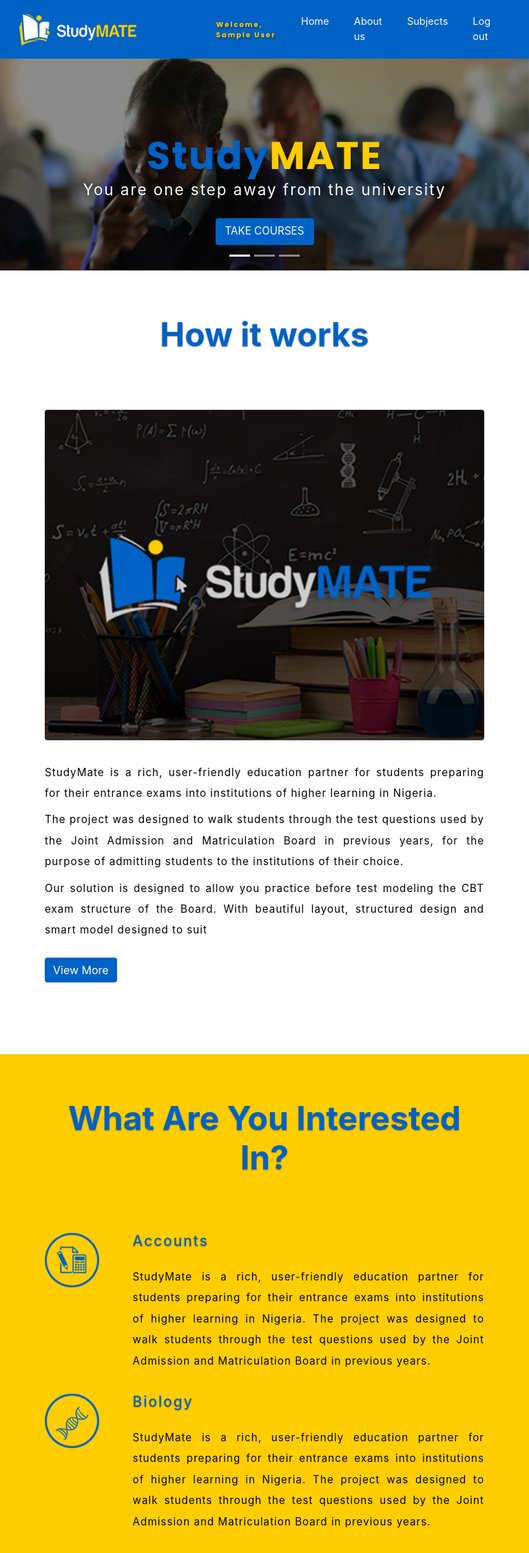
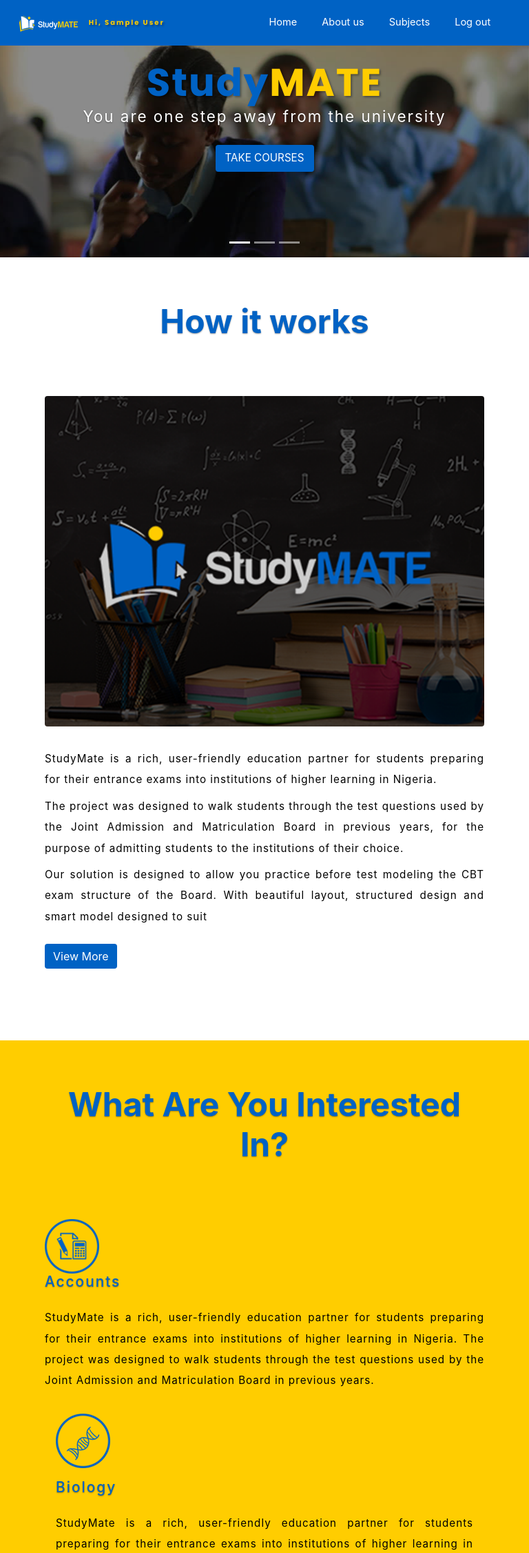
Before and after one commit to achugo/studymate, a PHP site: page /index.php in a window 768 px wide. Shown: the top 2251 px of the page at 69% size. Run offline with PHP 8.4, Linux system fonts and the light colour scheme; the visitor is signed in with stand-in values (Sample User, id 1); some libraries are stand-ins or nearby versions.

Commit message:
forced update to sync up with current state of repository

```diff
--- a/index.php
+++ b/index.php
@@ -122,10 +122,10 @@ include 'menu.php';
 
 
        <div class="col-lg-6">
-        	<div class="first">
+        	<div class="first col-xs-12">
 					<img src="img/bio.png" class="up" alt="Biology"></div>
 
-					<div class="second">
+					<div class="second col-xs-12">
 						<h4 class="sub-hd mb-4">Biology</h4>
 
 						<p class="color-blue">StudyMate is a rich, user-friendly education partner for students preparing for their entrance exams into institutions of higher learning in Nigeria.
--- a/menu.php
+++ b/menu.php
@@ -5,47 +5,47 @@
 <!-- Navigation -->
 <nav class="navbar navbar-expand-md navbar-light bg-light sticky-top">
 <div class="container-fluid">
-	<a class="navbar-brand" href="index.php"><img src="img/logoo.png"></a><br>
+	<a class="navbar-brand" href="index.php"><img class="reduce" src="img/logoo.png"></a><br>
 		<?php if(isset($_SESSION['user_id'])): ?>
-				<span class="destiny"><?php echo' Welcome, '.$_SESSION['user_name']; ?> </span>
+				<span class="destiny"><?php echo' Hi, '.$_SESSION['user_name']; ?> </span>
 			<?php else: ?>
 
 				<?php endif; ?>
 	<button class="navbar-toggler" type="button" data-toggle="collapse"
 	data-target="#navbarResponsive">
-	<span class="navbar-toggler-icon"></span>
+	<span class="navbar-toggler-icon standardize"></span>
 	</button>
 
 	<div class="collapse navbar-collapse" id="navbarResponsive">
 
 		<ul class="navbar-nav ml-auto">
 			<li class="nav-item">
-				<a class="nav-link" href="index.php" id="1" onclick="Visiteds(this)">Home</a>
+				<a class="nav-link disp"  href="index.php">Home</a>
 			</li>
 
 			<li class="nav-item">
-				<a class="nav-link" href="about.php" id="2" onclick="Visiteds(this)">About us</a>
+				<a class="nav-link" href="about.php">About us</a>
 			</li>
 
 			<li class="nav-item">
-				<a class="nav-link" href="courses.php" id="3" onclick="Visiteds(this)">Subjects</a>
+				<a class="nav-link" href="courses.php">Subjects</a>
 			</li>
 		<?php if(isset($_SESSION['user_id'])): ?>
 
 
 
 			<li class="nav-item">
-					<a class="nav-link" id="4" onclick="Visiteds(this)" href="logout.php">Log out</a>
+					<a class="nav-link" href="logout.php">Log out</a>
 			</li>
 
 		<?php else: ?>
 			<li class="nav-item">
-					<a class="nav-link" href="register.php" id="5" onclick="Visiteds(this)">Registration</a>
+					<a class="nav-link" href="register.php">Registration</a>
 			</li>
 
 
 			<li class="nav-item">
-				<a class="nav-link" href="login.php" id="6" onclick="Visiteds(this)">Login</a>
+				<a class="nav-link" href="login.php">Login</a>
 			</li>
 	   <?php endif; ?>
 
@@ -54,3 +54,13 @@
 </div>
 
 </nav>
+
+<script type="text/javascript">
+// Add active class to the current button (highlight it)
+$(document).ready(function(){
+  $('ul li a').click(function(){
+    $('li a').removeClass("disp");
+    $(this).addClass("disp");
+});
+});
+</script>
--- a/style.css
+++ b/style.css
@@ -26,7 +26,7 @@ html, body {
 }
 
 .carousel-caption h1{
-  font-size: 500%;
+  font-size: 400%;
   letter-spacing: 2px;
   text-shadow: 2px 2px 3px rgba(0, 0, 0, 0.36);
   color: #0062c4;
@@ -359,8 +359,6 @@ ol, ul {
 }
 
  .destiny{
-
-  padding-left: 500px;
   font-size: 20px;
   letter-spacing: 2px;
   text-shadow: 2px 2px 3px rgba(0, 0, 0, 0.36);
@@ -414,8 +412,6 @@ h4.sub-hd {
 	}
 
 .destiny{
-
-  padding-left: 90px;
   font-size: 20px;
   letter-spacing: 2px;
   text-shadow: 2px 2px 3px rgba(0, 0, 0, 0.36);
@@ -470,8 +466,6 @@ h4.sub-hd {
 		font-size: 1.3em;
 	}
 .destiny{
-
-  padding-left: 100px;
   font-size: 10px;
   letter-spacing: 2px;
   text-shadow: 2px 2px 3px rgba(0, 0, 0, 0.36);
@@ -492,7 +486,7 @@ h4.sub-hd {
 .carousel-caption {
     position: absolute;
     top: 0;
-    transform: translateY(-50%);
+
 }
 
 .reduce img{
@@ -556,8 +550,6 @@ h4.sub-hd {
 }
 
 .destiny{
-
-  padding-left: 100px;
   font-size: 10px;
   letter-spacing: 2px;
   text-shadow: 2px 2px 3px rgba(0, 0, 0, 0.36);
@@ -584,9 +576,7 @@ h4.sub-hd {
   font-weight: 700;
 }
 
-.carousel-caption{
-  transform: translateY(-90%);
-}
+
 
 .filtr.filtr-active{
   font-size:0.8em;
@@ -830,14 +820,27 @@ figure {
   color: #00aced ;
 }
 
-
-
 .carousel-caption{
   position: absolute;
-  top: 50%;
-  transform: translateY(-50%);
+  top:10%;
+}
+@media(max-width:576px){
+  .carousel-caption{
+    top:-10%;
+  }
+}
+@media(max-width:768px) and (min-width:576px){
+  .carousel-caption{
+    top:1%;
+    position: absolute;
+  }
+}
+@media(max-width:1024px) and (min-width:768px){
+  .carousel-caption{
+    top:0%;
+  }
+}
 
-}
 
 .improve{
   color: #0062c4;
@@ -938,3 +941,33 @@ Extra (xl) large devices (large desktops, 1200px and up)
   float: right;
   width: 80%;
 }
+
+@media(max-width:768px){
+  .second{
+    display: block;
+    width: 100%;
+  }
+}
+/** Image stylinging for different screen sizes
+done by @achugo
+**/
+
+.reduce{
+  width: 100%;
+  height: 100%;
+}
+@media(max-width:990px){
+  .reduce{
+  width: 85px;
+  height:23px;
+  }
+
+}
+/** class to reduce the icon of the mobile nav-bar icon */
+.standardize{
+  width: 1em !important;
+  height: 1em !important;
+}
+.disp{
+
+}
```
